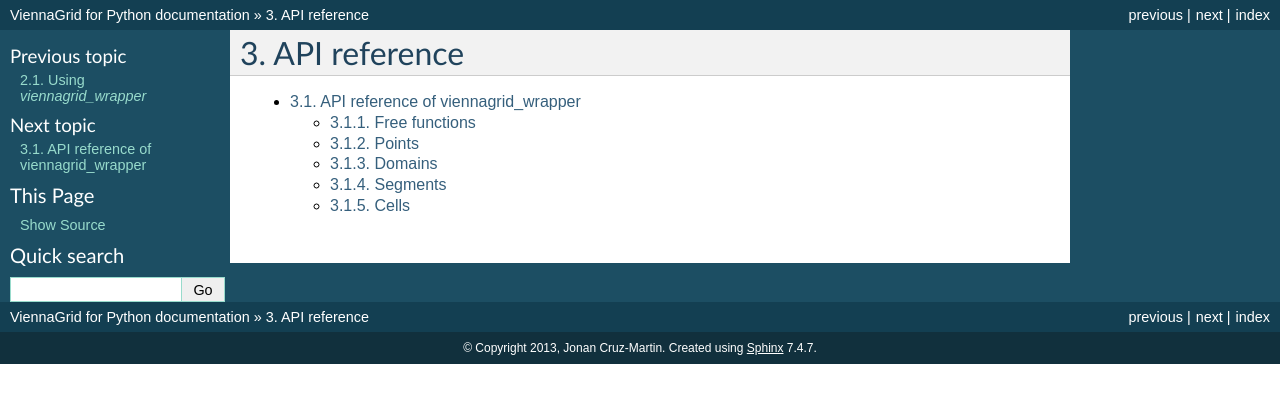
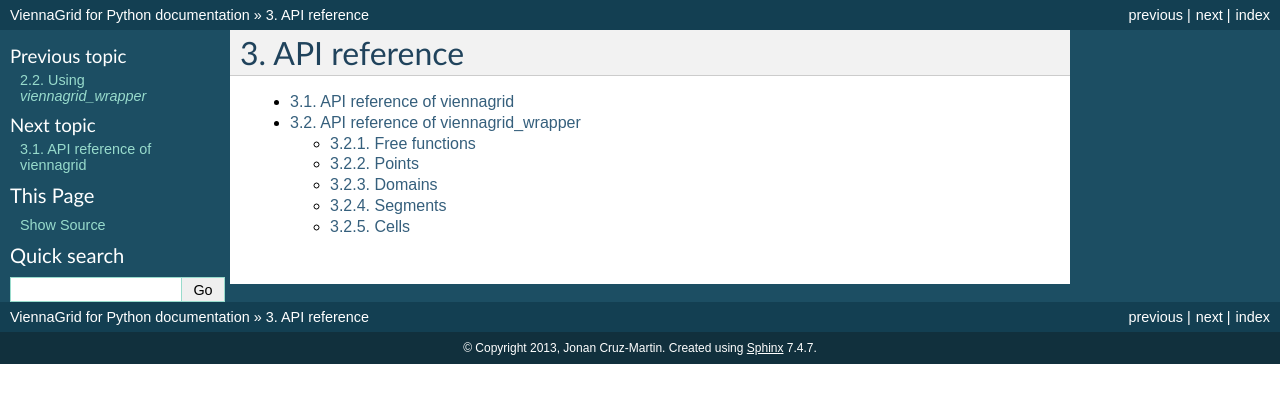
Before and after one commit to genba/viennagrid-python, a Sphinx documentation site: the page built from doc/source/apiref.rst, in a window 1280 px wide. Shown: the top 403 px of the page. Built offline with Sphinx 7.4.7, drawn with Linux system fonts in a browser that asks for light colours; formulas are drawn with MathJax 3; the version number could not be read and is left out.

Commit message:
Add prospective sections for 'viennagrid'.

```diff
--- a/doc/source/apiref.rst
+++ b/doc/source/apiref.rst
@@ -2,6 +2,7 @@
 =============
 
 .. toctree::
-   :maxdepth: 2
+   :maxdepth: 3
 
+   apiref/viennagrid
    apiref/viennagrid_wrapper
--- a/doc/source/tutorial.rst
+++ b/doc/source/tutorial.rst
@@ -4,4 +4,5 @@
 .. toctree::
    :maxdepth: 2
 
+   tutorial/viennagrid
    tutorial/viennagrid_wrapper
```
Also changed, not shown: doc/source/apiref/viennagrid.rst (added, +12 -0 lines), doc/source/tutorial/viennagrid.rst (added, +9 -0 lines).
